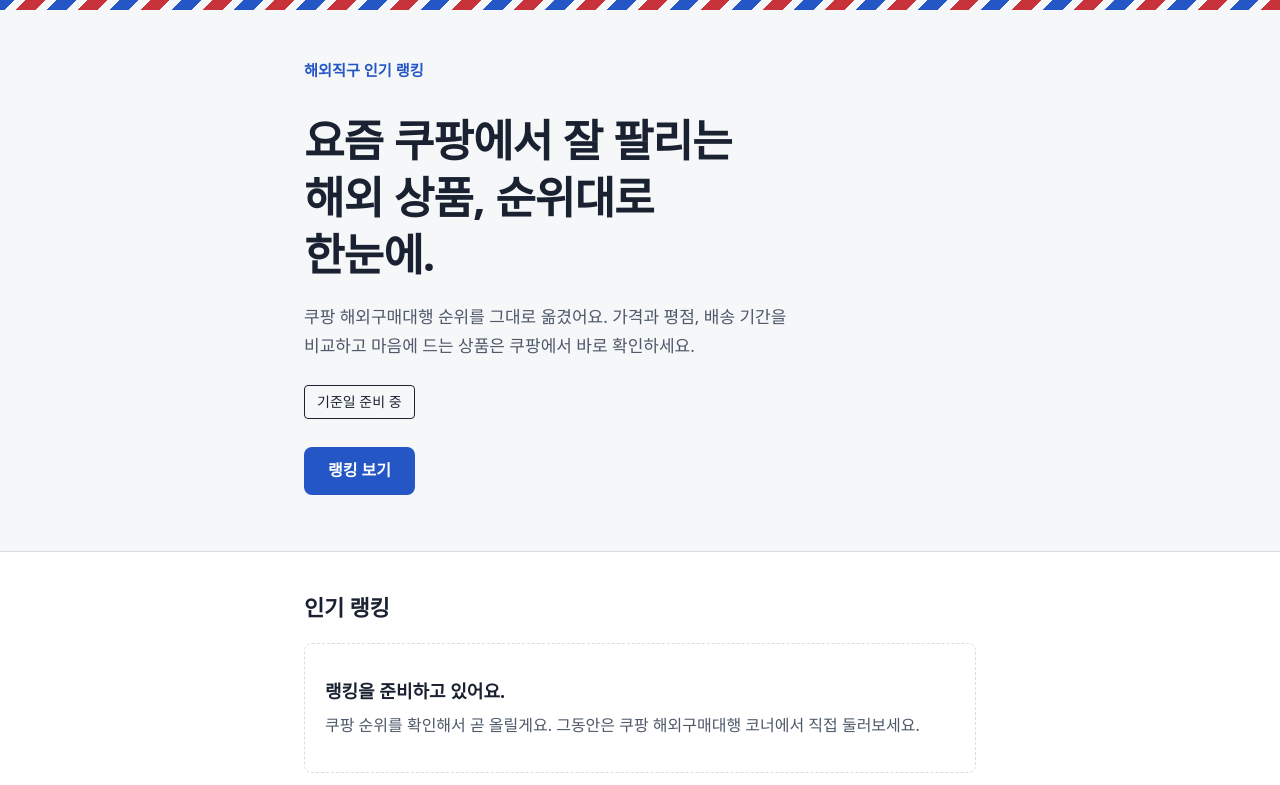
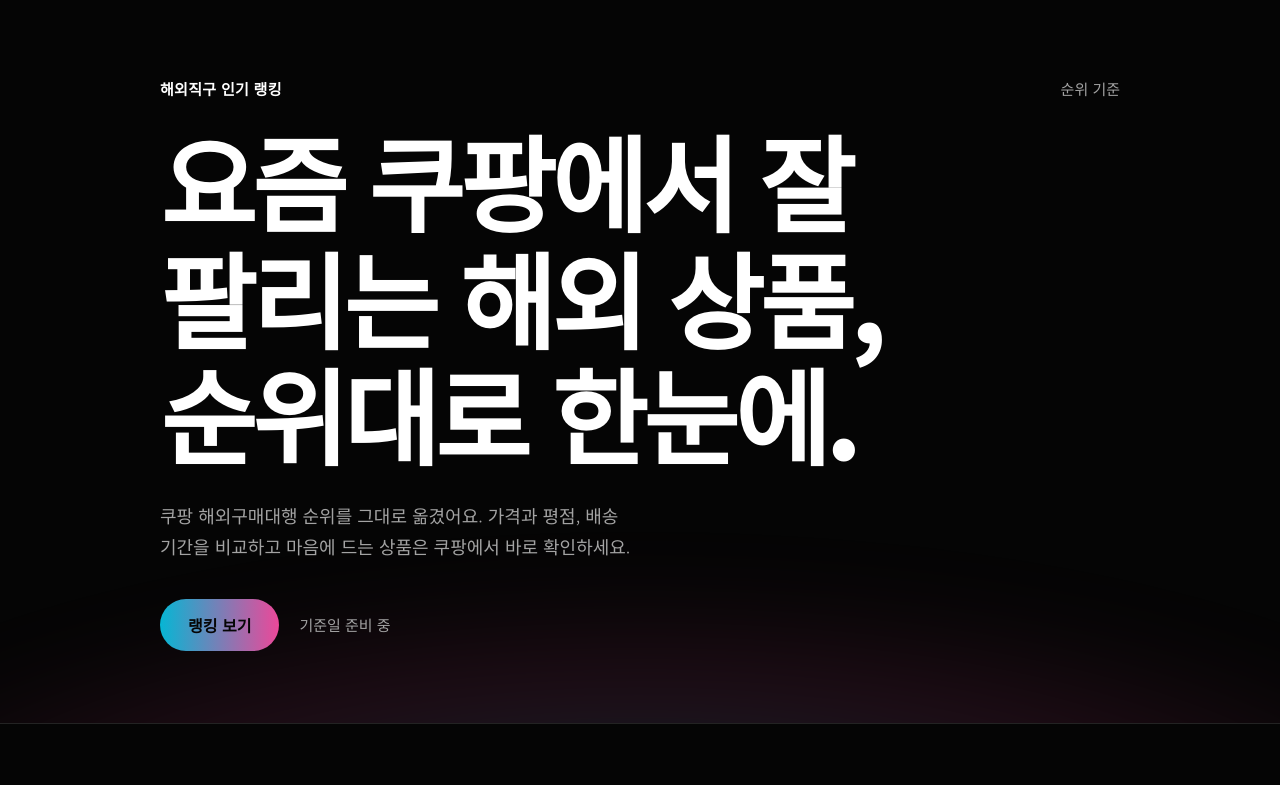
Before and after one commit to happy5987594-oss/coupang-ranking, a plain HTML site: page index.html in a window 1280 px wide. Shown: the top 785 px of the page. Drawn offline with Linux system fonts and the light colour scheme; a web font is replaced by a local one.

Commit message:
참고 디자인 분위기로 어두운 화면과 큰 제목 적용
Co-Authored-By: Claude Opus 5.5 <noreply@anthropic.com>

```diff
--- a/index.html
+++ b/index.html
@@ -7,26 +7,29 @@
   <meta name="description" content="쿠팡 해외구매대행에서 잘 팔리는 상품을 쿠팡 순위 그대로 모았어요. 가격, 평점, 배송 기간을 한눈에 비교해 보세요.">
   <link rel="preconnect" href="https://fonts.googleapis.com">
   <link rel="preconnect" href="https://fonts.gstatic.com" crossorigin>
-  <link href="https://fonts.googleapis.com/css2?family=IBM+Plex+Sans+KR:wght@400;500;700&display=swap" rel="stylesheet">
+  <link href="https://fonts.googleapis.com/css2?family=Noto+Sans+KR:wght@300;400;500;700;900&display=swap" rel="stylesheet">
   <link rel="stylesheet" href="style.css">
 </head>
 <body>
-  <div class="airmail" aria-hidden="true"></div>
-
   <header class="hero">
     <div class="wrap">
-      <p class="site-name">해외직구 인기 랭킹</p>
+      <div class="topbar">
+        <p class="site-name">해외직구 인기 랭킹</p>
+        <a href="#method-title">순위 기준</a>
+      </div>
       <h1>요즘 쿠팡에서 잘 팔리는 해외 상품, 순위대로 한눈에.</h1>
       <p class="lead">쿠팡 해외구매대행 순위를 그대로 옮겼어요. 가격과 평점, 배송 기간을 비교하고 마음에 드는 상품은 쿠팡에서 바로 확인하세요.</p>
-      <p class="as-of" id="as-of">기준일 준비 중</p>
-      <a class="btn btn-primary" href="#ranking">랭킹 보기</a>
+      <div class="hero-actions">
+        <a class="btn btn-primary" href="#ranking">랭킹 보기</a>
+        <p class="as-of" id="as-of">기준일 준비 중</p>
+      </div>
     </div>
   </header>
 
   <main>
     <section class="ranking" id="ranking" aria-labelledby="ranking-title">
       <div class="wrap">
-        <h2 id="ranking-title">인기 랭킹</h2>
+        <h2 class="section-title" id="ranking-title">인기 랭킹</h2>
         <ol class="rank-list" id="rank-list"></ol>
         <div class="empty" id="empty" hidden>
           <p class="empty-title">랭킹을 준비하고 있어요.</p>
--- a/style.css
+++ b/style.css
@@ -1,89 +1,112 @@
+/* 분위기: 참고 디자인의 '어두운 극장 + 아주 큰 굵은 글자 + 청록→분홍 빛'만 빌려 왔어요.
+   3D 큐브·가격 계산기 같은 구성은 쓰지 않고, 랭킹이 잘 읽히는 깔끔함을 우선했어요. */
 :root {
-  color-scheme: light;
-  --paper: #f6f7f9;
-  --surface: #ffffff;
-  --ink: #1a2232;
-  --ink-soft: #4d5869;
-  --line: #d8dde5;
-  --airmail-red: #c8323a;
-  --airmail-blue: #2457c5;
-  --action: #2457c5;
-  --action-dark: #1b449e;
-  --font: "IBM Plex Sans KR", system-ui, -apple-system, "Apple SD Gothic Neo", "Malgun Gothic", sans-serif;
+  color-scheme: dark;
+  --bg: #050505;
+  --surface: #101010;
+  --text: #ffffff;
+  --text-soft: #a3a3a3;
+  --line: rgba(255, 255, 255, 0.12);
+  --cyan: #06b6d4;
+  --pink: #ec4899;
+  --glow: linear-gradient(90deg, var(--cyan), var(--pink));
+  --font: "Noto Sans KR", system-ui, -apple-system, "Apple SD Gothic Neo", "Malgun Gothic", sans-serif;
 }
 
 *, *::before, *::after { box-sizing: border-box; }
 [hidden] { display: none !important; }
 
 html { scroll-behavior: smooth; }
-@media (prefers-reduced-motion: reduce) { html { scroll-behavior: auto; } }
 
 body {
   margin: 0;
-  background: var(--paper);
-  color: var(--ink);
+  background: var(--bg);
+  color: var(--text);
   font-family: var(--font);
+  font-weight: 400;
   font-size: 1rem;
-  line-height: 1.7;
+  line-height: 1.75;
   word-break: keep-all;
   overflow-wrap: break-word;
 }
 
 .wrap {
   width: 100%;
-  max-width: 44rem;
+  max-width: 64rem;
   margin: 0 auto;
   padding: 0 1rem;
 }
+@media (min-width: 48rem) { .wrap { padding: 0 2rem; } }
 
 h1, h2, h3, p { margin: 0; }
 
 a:focus-visible, .btn:focus-visible {
-  outline: 3px solid var(--airmail-blue);
-  outline-offset: 3px;
+  outline: 3px solid var(--cyan);
+  outline-offset: 4px;
 }
 
-/* 항공우편 봉투 테두리 — 해외에서 온다는 신호, 이 페이지에서 단 한 번 쓰는 장식 */
-.airmail {
-  height: 10px;
-  background: repeating-linear-gradient(
-    -45deg,
-    var(--airmail-red) 0 14px,
-    var(--paper) 14px 22px,
-    var(--airmail-blue) 22px 36px,
-    var(--paper) 36px 44px
-  );
+/* 맨 위 줄 */
+.topbar {
+  display: flex;
+  align-items: center;
+  justify-content: space-between;
+  padding: 1.25rem 0;
 }
+.site-name {
+  font-weight: 700;
+  font-size: 0.9375rem;
+  letter-spacing: 0.02em;
+}
+.topbar a {
+  color: var(--text-soft);
+  font-size: 0.9375rem;
+  text-decoration: none;
+}
+.topbar a:hover { color: var(--text); }
 
 /* 첫 화면 */
-.hero { padding: 3rem 0 3.5rem; }
-.site-name {
-  font-weight: 700;
-  font-size: 0.95rem;
-  color: var(--airmail-blue);
-  margin-bottom: 1.75rem;
+.hero {
+  position: relative;
+  padding: 3.5rem 0 4.5rem;
+  overflow: hidden;
+  border-bottom: 1px solid var(--line);
 }
+/* 제목 뒤로 번지는 빛 한 번 — 이 페이지에서 쓰는 단 하나의 장식 */
+.hero::before {
+  content: "";
+  position: absolute;
+  inset: auto -20% -60% -20%;
+  height: 80%;
+  background: radial-gradient(closest-side, rgba(6, 182, 212, 0.22), rgba(236, 72, 153, 0.12) 60%, transparent);
+  filter: blur(40px);
+  pointer-events: none;
+}
+.hero .wrap { position: relative; }
 .hero h1 {
-  font-size: clamp(1.75rem, 6vw, 2.75rem);
-  line-height: 1.3;
-  font-weight: 700;
-  letter-spacing: -0.02em;
-  max-width: 18ch;
+  font-size: clamp(2.5rem, 10vw, 6.5rem);
+  line-height: 1.12;
+  font-weight: 900;
+  letter-spacing: -0.04em;
+  max-width: 11em;
 }
 .lead {
-  margin-top: 1.25rem;
-  color: var(--ink-soft);
-  font-size: 1.0625rem;
-  max-width: 34rem;
+  margin-top: 1.75rem;
+  color: var(--text-soft);
+  font-size: 1.125rem;
+  font-weight: 300;
+  max-width: 32rem;
+}
+.hero-actions {
+  margin-top: 2.25rem;
+  display: flex;
+  flex-wrap: wrap;
+  align-items: center;
+  gap: 1rem 1.25rem;
 }
 .as-of {
-  margin-top: 1.5rem;
-  display: inline-block;
-  padding: 0.25rem 0.75rem;
-  border: 1.5px solid var(--ink);
-  border-radius: 4px;
-  font-size: 0.875rem;
+  font-size: 0.9375rem;
   font-weight: 500;
+  color: var(--text-soft);
   font-variant-numeric: tabular-nums;
 }
 
@@ -91,131 +114,148 @@ a:focus-visible, .btn:focus-visible {
   display: inline-flex;
   align-items: center;
   justify-content: center;
-  min-height: 48px;
-  padding: 0 1.5rem;
-  border-radius: 8px;
+  min-height: 52px;
+  padding: 0 1.75rem;
+  border-radius: 999px;
   font: inherit;
   font-weight: 700;
   text-decoration: none;
+  transition: transform 0.2s ease, background-color 0.2s ease, color 0.2s ease;
 }
+.btn:hover { transform: scale(1.02); }
 .btn-primary {
-  display: flex;
-  width: fit-content;
-  margin-top: 1.75rem;
-  background: var(--action);
-  color: #fff;
+  background: var(--glow);
+  color: #050505;
 }
-.btn-primary:hover { background: var(--action-dark); }
 
 /* 랭킹 */
-.ranking {
-  background: var(--surface);
-  border-top: 1px solid var(--line);
-  border-bottom: 1px solid var(--line);
-  padding: 2.5rem 0 3rem;
-}
-.ranking h2, .info h2 {
-  font-size: 1.375rem;
-  line-height: 1.4;
-  font-weight: 700;
-  letter-spacing: -0.01em;
+.ranking { padding: 4rem 0 4.5rem; }
+.section-title {
+  font-size: clamp(2rem, 7vw, 3.5rem);
+  line-height: 1.15;
+  font-weight: 900;
+  letter-spacing: -0.03em;
 }
 .rank-list {
   list-style: none;
-  margin: 1.25rem 0 0;
+  margin: 2rem 0 0;
   padding: 0;
+  border-top: 1px solid var(--line);
 }
 .rank-item {
   display: grid;
-  grid-template-columns: 3.25rem 1fr;
+  grid-template-columns: 4.5rem 1fr;
   column-gap: 1rem;
-  row-gap: 0.875rem;
-  padding: 1.5rem 0;
-  border-top: 1px solid var(--line);
+  row-gap: 1rem;
+  padding: 1.75rem 0;
+  border-bottom: 1px solid var(--line);
 }
-.rank-item:last-child { border-bottom: 1px solid var(--line); }
 .rank-no {
-  font-size: 2.5rem;
-  line-height: 1;
-  font-weight: 700;
+  font-size: 3.75rem;
+  line-height: 0.9;
+  font-weight: 900;
+  letter-spacing: -0.05em;
   font-variant-numeric: tabular-nums;
-  color: var(--ink-soft);
-  text-align: right;
-  padding-top: 0.125rem;
+  color: transparent;
+  -webkit-text-stroke: 1.5px rgba(255, 255, 255, 0.45);
 }
-.rank-item.is-top .rank-no { color: var(--ink); }
+.rank-item.is-top .rank-no {
+  -webkit-text-stroke: 0;
+  background: var(--glow);
+  -webkit-background-clip: text;
+  background-clip: text;
+}
 .rank-name {
-  font-size: 1.0625rem;
+  font-size: 1.125rem;
   font-weight: 500;
   line-height: 1.5;
 }
 .rank-price {
   margin-top: 0.375rem;
-  font-size: 1.375rem;
-  font-weight: 700;
+  font-size: 1.625rem;
+  font-weight: 900;
+  letter-spacing: -0.02em;
   font-variant-numeric: tabular-nums;
 }
 .rank-facts {
   margin: 0.5rem 0 0;
   display: flex;
   flex-wrap: wrap;
-  gap: 0.25rem 1.25rem;
+  gap: 0.25rem 1.5rem;
   font-size: 0.9375rem;
-  color: var(--ink-soft);
+  color: var(--text-soft);
 }
-.rank-facts div { display: flex; gap: 0.375rem; }
-.rank-facts dt { font-weight: 500; color: var(--ink); }
+.rank-facts div { display: flex; gap: 0.5rem; }
+.rank-facts dt { font-weight: 500; color: var(--text); }
 .rank-facts dd { margin: 0; font-variant-numeric: tabular-nums; }
 .btn-go {
   grid-column: 2;
   justify-self: start;
-  border: 1.5px solid var(--action);
-  color: var(--action);
-  background: var(--surface);
+  border: 1px solid rgba(255, 255, 255, 0.35);
+  color: var(--text);
+  background: rgba(255, 255, 255, 0.04);
 }
-.btn-go:hover { background: var(--action); color: #fff; }
+.btn-go:hover { background: var(--text); color: #050505; }
 
-@media (min-width: 40rem) {
+@media (min-width: 48rem) {
   .rank-item {
-    grid-template-columns: 4rem 1fr auto;
+    grid-template-columns: 7rem 1fr auto;
     align-items: center;
+    padding: 2rem 0;
   }
-  .rank-no { font-size: 3rem; }
+  .rank-no { font-size: 5.5rem; }
   .btn-go { grid-column: 3; }
 }
 
 .empty {
-  margin-top: 1.25rem;
-  padding: 2rem 1.25rem;
-  border: 1.5px dashed var(--line);
-  border-radius: 8px;
-  color: var(--ink-soft);
+  margin-top: 2rem;
+  padding: 2.5rem 1.5rem;
+  border: 1px solid var(--line);
+  border-radius: 20px;
+  background: var(--surface);
+  color: var(--text-soft);
 }
 .empty-title {
-  color: var(--ink);
+  color: var(--text);
   font-weight: 700;
-  font-size: 1.125rem;
-  margin-bottom: 0.375rem;
+  font-size: 1.25rem;
+  margin-bottom: 0.5rem;
 }
 
 /* 안내 */
-.info { padding: 3rem 0; }
-.info-grid { display: grid; gap: 2.5rem; }
-.info p { margin-top: 0.75rem; color: var(--ink-soft); max-width: 36rem; }
+.info {
+  padding: 4rem 0 4.5rem;
+  border-top: 1px solid var(--line);
+}
+.info-grid { display: grid; gap: 3rem; }
+@media (min-width: 48rem) { .info-grid { grid-template-columns: 1fr 1fr; gap: 4rem; } }
+.info h2 {
+  font-size: 1.5rem;
+  line-height: 1.4;
+  font-weight: 900;
+  letter-spacing: -0.02em;
+}
+.info p {
+  margin-top: 1rem;
+  color: var(--text-soft);
+  font-weight: 300;
+  font-size: 1.0625rem;
+}
 .checklist {
   list-style: none;
-  margin: 0.75rem 0 0;
+  margin: 1rem 0 0;
   padding: 0;
+  border-top: 1px solid var(--line);
 }
 .checklist li {
-  padding: 0.75rem 0;
+  padding: 1rem 0;
   border-bottom: 1px solid var(--line);
-  color: var(--ink-soft);
+  color: var(--text-soft);
+  font-weight: 300;
 }
-.checklist li:first-child { border-top: 1px solid var(--line); }
 .checklist strong {
   display: block;
-  color: var(--ink);
+  color: var(--text);
   font-weight: 700;
 }
 .info .note { font-size: 0.9375rem; }
@@ -223,8 +263,15 @@ a:focus-visible, .btn:focus-visible {
 /* 맨 아래 */
 .footer {
   border-top: 1px solid var(--line);
-  padding: 2rem 0 3rem;
+  padding: 2.5rem 0 3.5rem;
   font-size: 0.875rem;
-  color: var(--ink-soft);
+  color: var(--text-soft);
+  font-weight: 300;
 }
 .footer p + p { margin-top: 0.5rem; }
+
+@media (prefers-reduced-motion: reduce) {
+  html { scroll-behavior: auto; }
+  .btn { transition: none; }
+  .btn:hover { transform: none; }
+}
```
Also changed, not shown: 1 other file.
